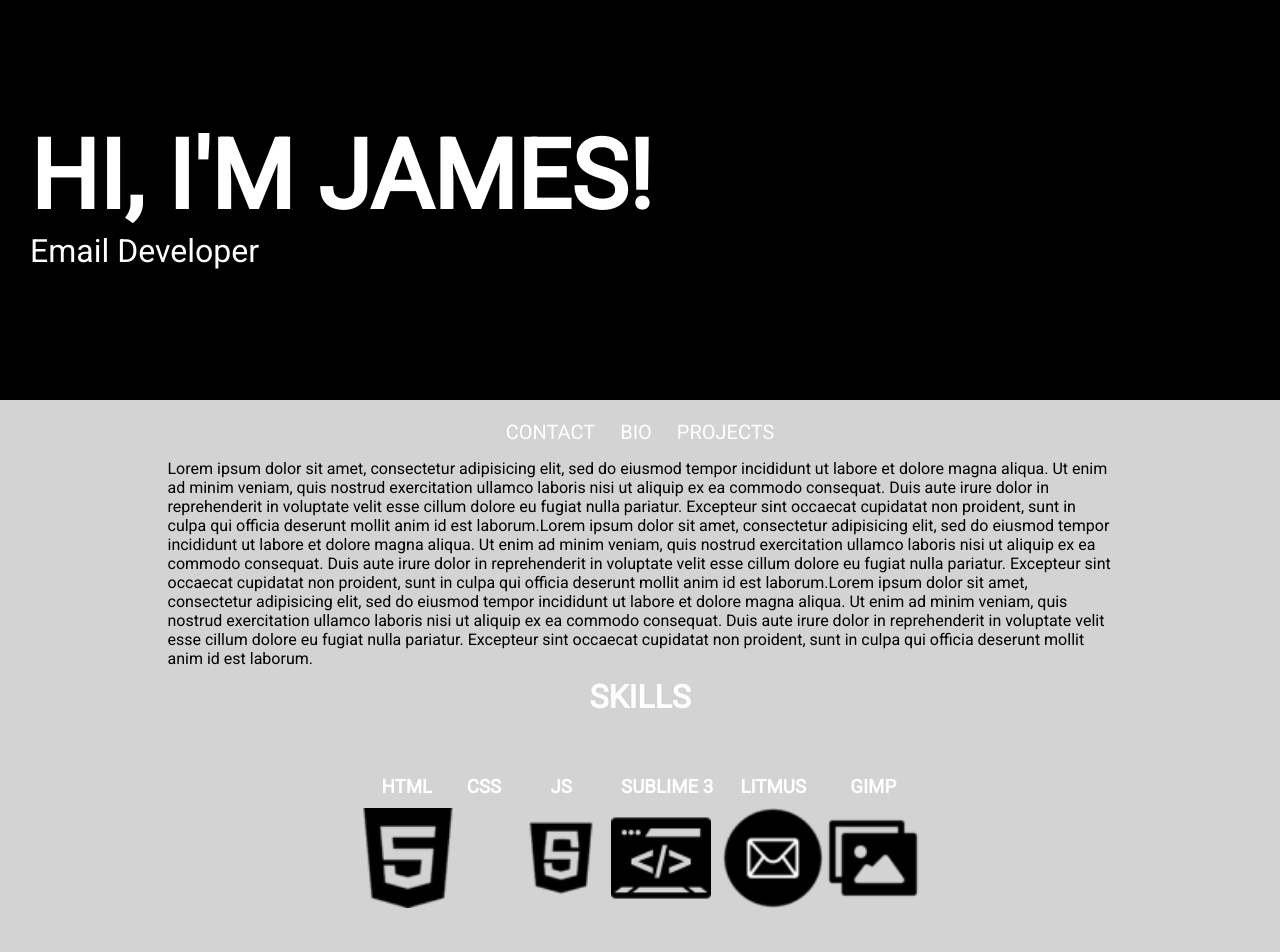
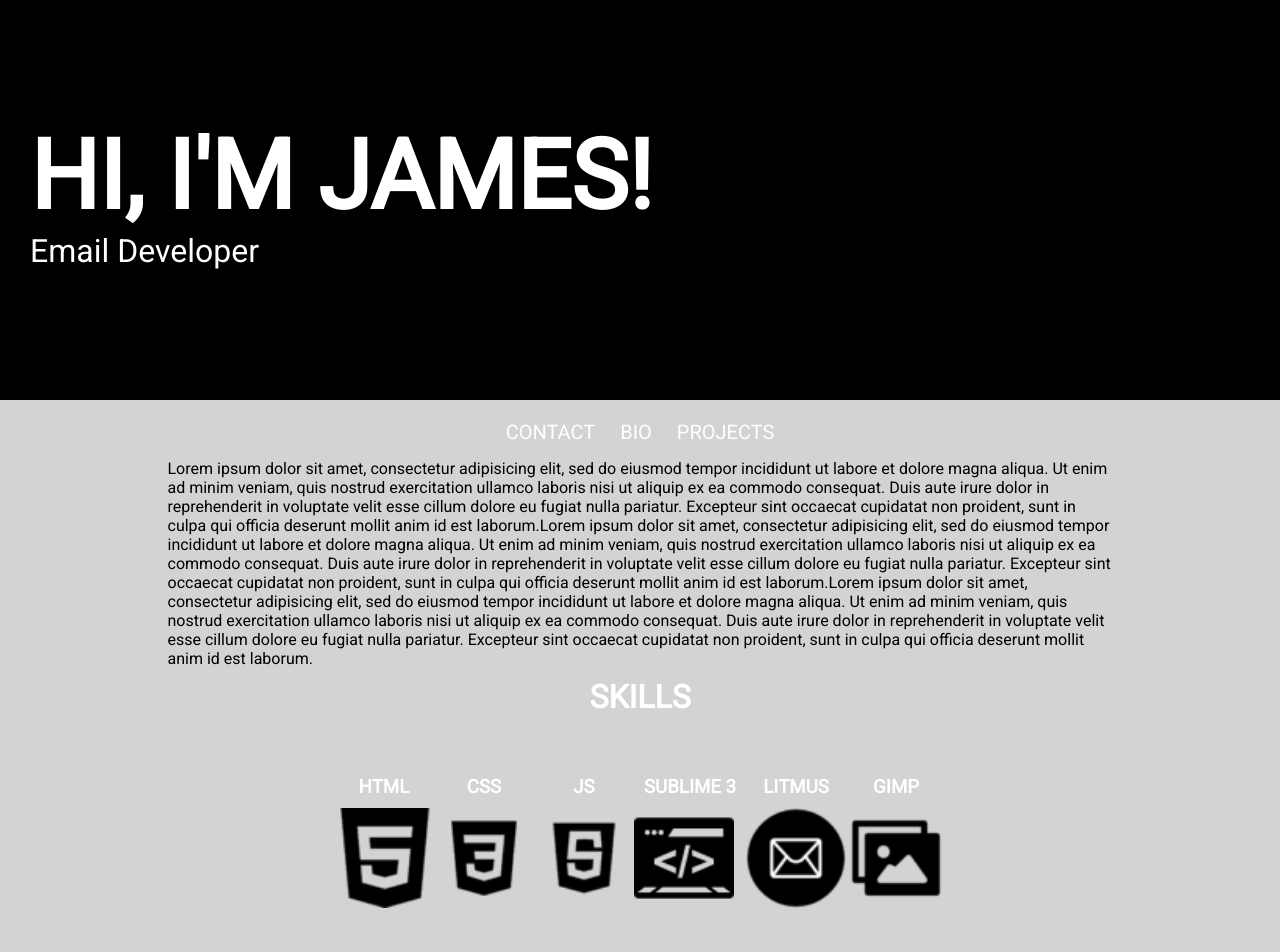
Before and after one commit to Mustgrind4life25/portfoliotest.github.io, a plain HTML site: page index.html in a window 1280 px wide. Shown: the top 952 px of the page. Drawn offline with Linux system fonts and the light colour scheme.

Commit message:
Update index.html

```diff
--- a/index.html
+++ b/index.html
@@ -74,7 +74,7 @@
 						</li>
 						<li>
 							<h3>CSS</h3>
-							<img class="https://github.com/Mustgrind4life25/portfoliotest.github.io/blob/main/img/css-icon.png?raw=true" alt="">
+							<img class="icon-img" src="https://github.com/Mustgrind4life25/portfoliotest.github.io/blob/main/img/css-icon.png?raw=true" alt="">
 						</li>
 						<li>
 							<h3>JS</h3>
```
